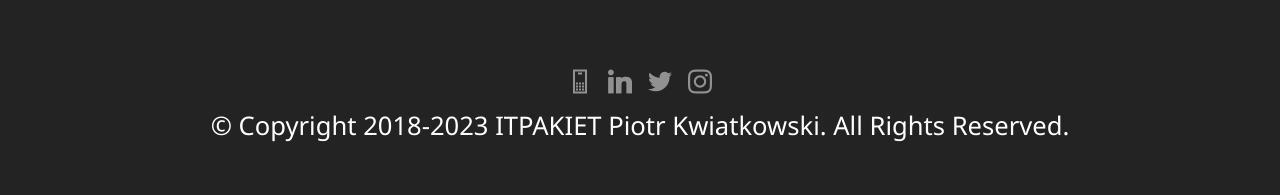
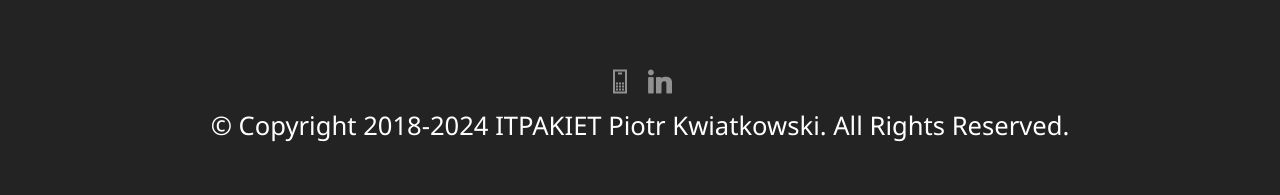
Before and after one commit to piokwi/itpakiet, a plain HTML site: page index.html in a window 1280 px wide. Shown: the part 1760-1955 px from the top of the page. Drawn offline with nearby package versions, Linux system fonts and the light colour scheme; a script that the page names is missing; files whose address does not match are found by name.

Commit message:
2024
zmiana na rok 2024

```diff
--- a/index.html
+++ b/index.html
@@ -233,11 +233,11 @@
                         <a href="https://www.linkedin.com/in/piotr-kwiatkowski-b1617711a/" target="_blank">
                             <span class="mbr-iconfont mbr-iconfont-social socicon-linkedin socicon"></span>
                         </a>
-                    </div><div class="soc-item">
+                    </div><div style="display:none" class="soc-item">
                         <a href="https://twitter.com/piotrkwi" target="_blank">
                             <span class="mbr-iconfont mbr-iconfont-social socicon-twitter socicon"></span>
                         </a>
-                    </div><div class="soc-item">
+                    </div><div style="display:none" class="soc-item">
                         <a href="https://www.instagram.com/piokwi" target="_blank">
                             <span class="mbr-iconfont mbr-iconfont-social socicon-instagram socicon"></span>
                         </a>
@@ -245,7 +245,7 @@
             </div>
             <div class="row row-copirayt">
                 <p class="mbr-text mb-0 mbr-fonts-style mbr-white align-center display-7">
-                    © Copyright 2018-2023 ITPAKIET Piotr Kwiatkowski. All Rights Reserved.
+                    © Copyright 2018-2024 ITPAKIET Piotr Kwiatkowski. All Rights Reserved.
                 </p>
             </div>
         </div>
```
